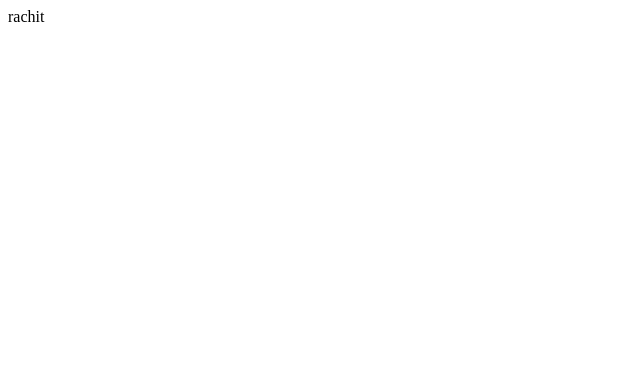
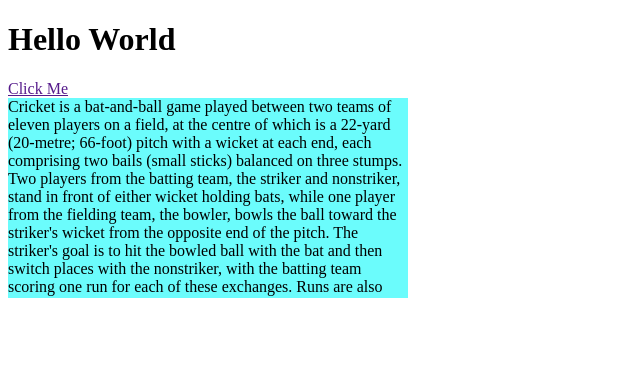
Before and after one commit to PriyanshuTyagi09/priyanshut, a plain HTML site: page index.html in a window 1280 px wide. Shown: the whole page, without its empty margins (0-640 px from the left). Drawn offline with Linux system fonts and the light colour scheme.

Commit message:
work done

```diff
--- a/index.html
+++ b/index.html
@@ -3,9 +3,27 @@
 <head>
     <meta charset="UTF-8">
     <meta name="viewport" content="width=device-width, initial-scale=1.0">
-    <title>Document</title>
+    <title>Cursor | CSS</title>
+    <style>
+        h1{cursor:move}
+
+        div{
+            width: 400px;
+            height:200px;
+            background-color: rgb(107,252,252);
+            overflow:auto;
+            p{color: rgb(44, 8, 221);}
+            div~p{color: blueviolet}
+        }
+    </style>
 </head>
 <body>
-    rachit
+  <h1>Hello World</h1>
+  <a href="">Click Me</a>
+  <div>
+    Cricket is a bat-and-ball game played between two teams of eleven players on a field, at the centre of which is a 22-yard (20-metre; 66-foot) pitch with a wicket at each end, each comprising two bails (small sticks) balanced on three stumps. Two players from the batting team, the striker and nonstriker, stand in front of either wicket holding bats, while one player from the fielding team, the bowler, bowls the ball toward the striker's wicket from the opposite end of the pitch. The striker's goal is to hit the bowled ball with the bat and then switch places with the nonstriker, with the batting team scoring one run for each of these exchanges. Runs are also scored when the ball reaches the boundary of the field or when the ball is bowled illegally.
+
+<p>The fielding team tries to prevent runs from being scored by dismissing batters (so they are "out").</p> Means of dismissal include being bowled, when the ball hits the striker's wicket and dislodges the bails, and by the fielding side either catching the ball after it is hit by the bat but before it hits the ground, or hi
+  </div>
 </body>
 </html>
```
Also changed, not shown: selector.html (added, +62 -0 lines).
